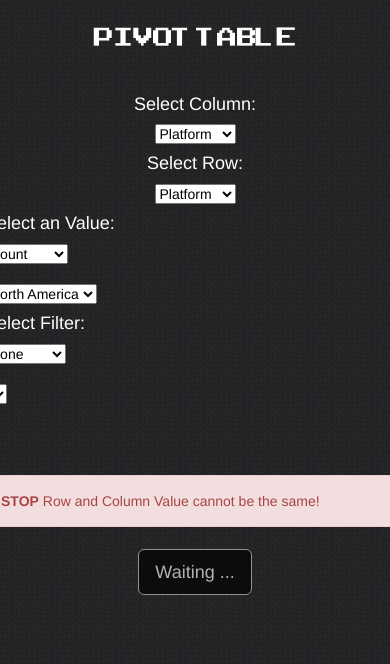
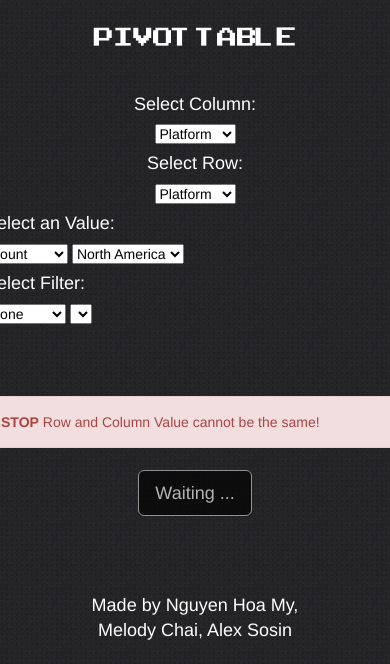
Before and after one commit to nguyenhoamy1602/video_games, a Flask app: page /form in a window 390 px wide; the page is wider, and only the part inside the window is pictured. Shown: the part 55-719 px from the top of that part. Run offline with Flask 2, Linux system fonts and the light colour scheme; lists and menus that the app fills with data are empty; some libraries are stand-ins or nearby versions.

Commit message:
changed layout

```diff
--- a/video_games/templates/form.html
+++ b/video_games/templates/form.html
@@ -16,7 +16,7 @@
       </div>
       <div class="row" style="position:relative; top:25px">
         <form name="Item_1" action="/pivot" method='POST'>
-            <div class="col-md-2 col-sm-1"></div>
+            <div class="col-md-1 col-sm-1"></div>
             <div class="col-md-2 col-sm-3" style="text-align:center">
                <h4> Select Column:</h4>
                 <select name="cat1" id="cat1" onChange="checkAlert1(this.value)">
@@ -36,7 +36,7 @@
                 </select>
 
             </div>
-               <div class="col-md-2 col-sm-3" style="text-align:left">
+               <div class="col-md-3 col-sm-3" style="text-align:left">
                    <div class="row">
                        <h4>Select an Value:</h4>
                        <select name="aggr">
@@ -46,10 +46,8 @@
                           <option value="min">Minimum</option>
                           <option value="max">Maximum</option>
                         </select>
-                   </div>
-                   <div class="row">
-                        <br>
-                           <select name="value">
+
+                       <select name="value">
                           <option value="NA_Sales">North America</option>
                           <option value="EU_Sales" >Europe</option>
                           <option value="JP_Sales">Japan</option>
@@ -57,10 +55,9 @@
                           <option value="Global_Sales">Global</option>
                         </select>
                    </div>
-
             </div>
-               <div class="col-md-2 col-sm-2">
-                <div class="row" style:"text-align:left">
+               <div class="col-md-3 col-sm-2">
+                <div class="row" style="text-align:left">
                     <h4>Select Filter:</h4>
                     <select name="filter" id="filter" onChange="change(this.value)">
                         <option value="none" selected> None</option>
@@ -70,16 +67,13 @@
                         <option value="Publisher">Publisher</option>
                         <script> </script>
                     </select>
-                </div>
-                   <div class="row">
-                        <br>
                         <select name="options" id="options">
                             <option value="" selected></option>
                         </select>
                     </div>
                 <br>
             </div>
-            <div class="col-md-2col-sm-1"></div>
+            <div class="col-md-1 col-sm-1"></div>
 
             <div class="row" style="position:relative; top:50px;">
                 <div class="col-md-3 col-sm-3"></div>
```
